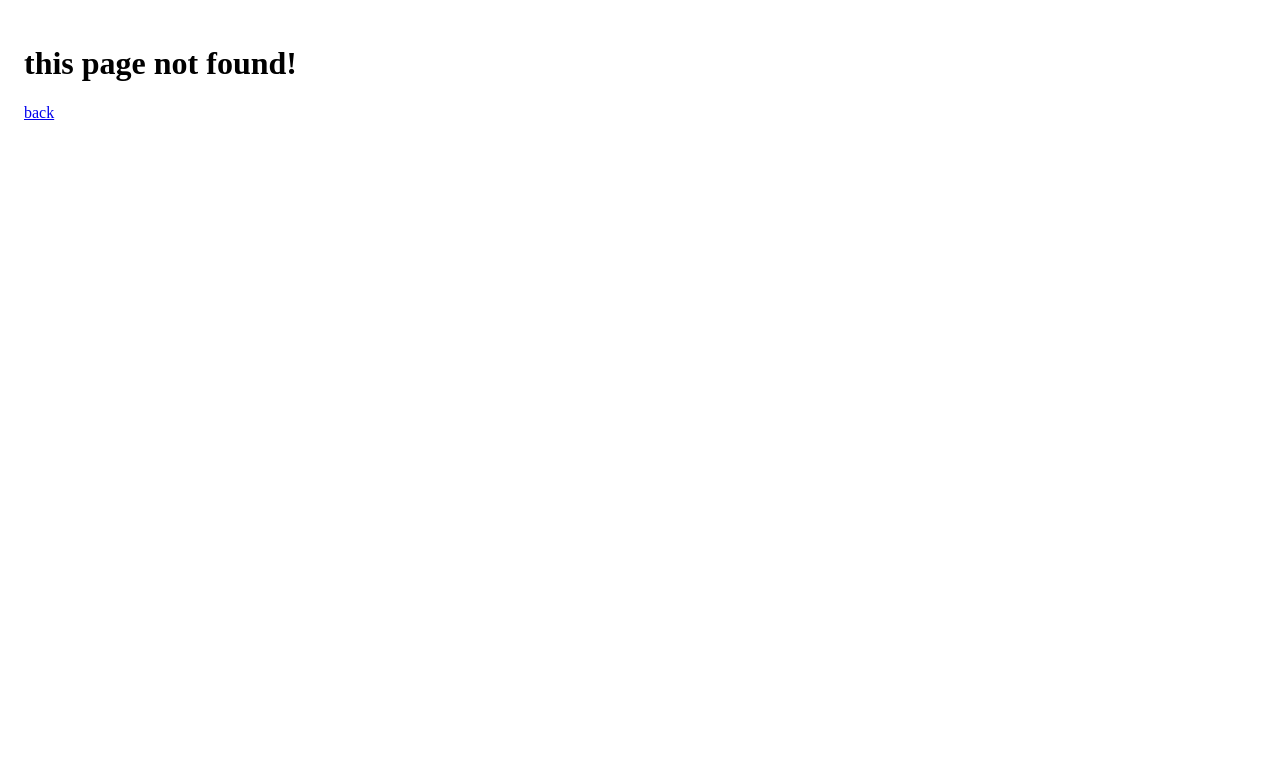
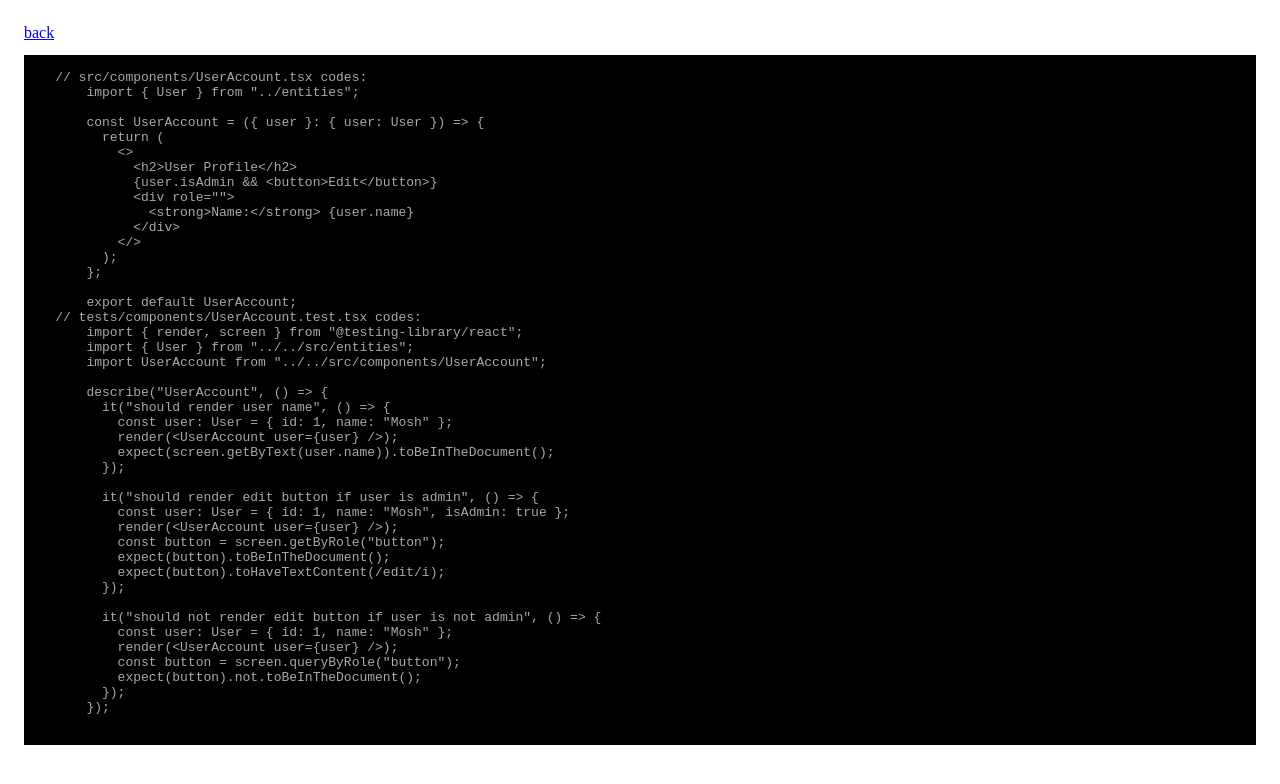
Before and after one commit to arefmaghdam/review-of-react-testing, a Next.js app: page /components/react-testing/testing-user-account in a window 1280 px wide. Before the commit this address had no page. Shown: the top 784 px of the page. Built offline with nearby package versions, Linux system fonts and the light colour scheme.

Commit message:
feat: review of react testing library exercise for UserAccount.tsx tests

```diff
--- a/pages/components/react-testing-provider.jsx
+++ b/pages/components/react-testing-provider.jsx
@@ -11,6 +11,9 @@ const ReactTestingProvider = () => {
         <Link href="/components/react-testing/setting-up">setting-up</Link>
         <Link href="/components/react-testing/testing-rendering">
           testing-rendering
+        </Link>
+        <Link href="/components/react-testing/testing-user-account">
+          testing-user-account
         </Link>
       </div>
       <div>
--- /dev/null
+++ b/pages/components/react-testing/testing-user-account.tsx
@@ -0,0 +1,63 @@
+import React from "react";
+import styles from "../../../styles/Home.module.css";
+import Link from "next/link";
+import CodePreview from "../code-preview";
+
+const TestingUserAccount = () => {
+  return (
+    <div className={styles.subPages}>
+      <Link href="/">back</Link>
+      <CodePreview
+        imgURL=""
+        content={`
+    // src/components/UserAccount.tsx codes:
+        import { User } from "../entities";
+
+        const UserAccount = ({ user }: { user: User }) => {
+          return (
+            <>
+              <h2>User Profile</h2>
+              {user.isAdmin && <button>Edit</button>}
+              <div role="">
+                <strong>Name:</strong> {user.name}
+              </div>
+            </>
+          );
+        };
+
+        export default UserAccount;
+    // tests/components/UserAccount.test.tsx codes:
+        import { render, screen } from "@testing-library/react";
+        import { User } from "../../src/entities";
+        import UserAccount from "../../src/components/UserAccount";
+
+        describe("UserAccount", () => {
+          it("should render user name", () => {
+            const user: User = { id: 1, name: "Mosh" };
+            render(<UserAccount user={user} />);
+            expect(screen.getByText(user.name)).toBeInTheDocument();
+          });
+
+          it("should render edit button if user is admin", () => {
+            const user: User = { id: 1, name: "Mosh", isAdmin: true };
+            render(<UserAccount user={user} />);
+            const button = screen.getByRole("button");
+            expect(button).toBeInTheDocument();
+            expect(button).toHaveTextContent(/edit/i);
+          });
+
+          it("should not render edit button if user is not admin", () => {
+            const user: User = { id: 1, name: "Mosh" };
+            render(<UserAccount user={user} />);
+            const button = screen.queryByRole("button");
+            expect(button).not.toBeInTheDocument();
+          });
+        });
+
+        `}
+      />
+    </div>
+  );
+};
+
+export default TestingUserAccount;
```
